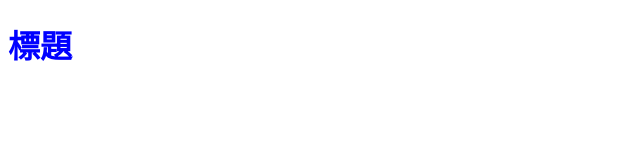
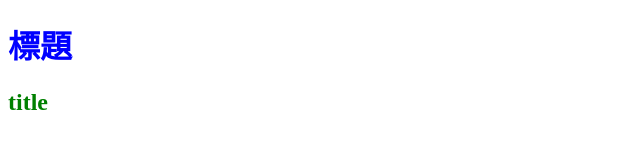
Before and after one commit to mavis0932/0827, a plain HTML site: page index.html in a window 1280 px wide. Shown: the full height of the page, 0-640 px from the left. Drawn offline with Linux system fonts and the light colour scheme.

Commit message:
green h2

```diff
--- a/all.css
+++ b/all.css
@@ -1,3 +1,4 @@
 h1 {
     color: blue;
 }
+h2{color:green;}
--- a/index.html
+++ b/index.html
@@ -8,5 +8,6 @@
 </head>
 <body>
     <h1> 標題 </h1>
+    <h2>title</h2>
 </body>
 </html>
```
